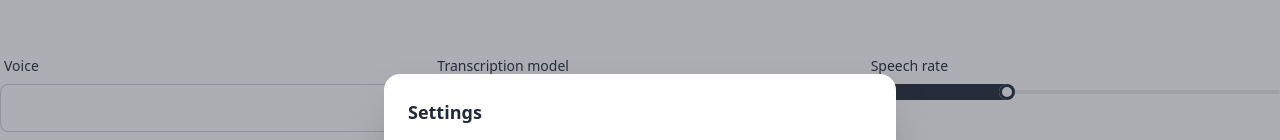
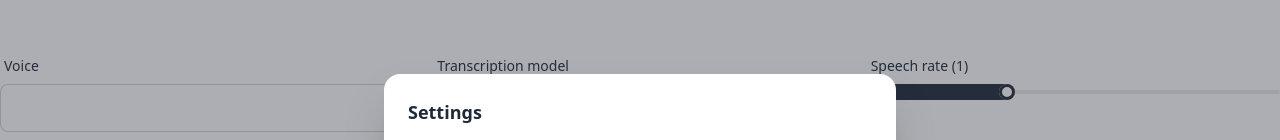
Before and after one commit to aduryagin/gpt, a React (Vite) app: page / in a window 1280 px wide. Shown: the part 182-322 px from the top of the page. Built offline with nearby package versions, Linux system fonts and the light colour scheme.

Commit message:
show speech rate in parenthesis

```diff
--- a/src/App.tsx
+++ b/src/App.tsx
@@ -359,7 +359,7 @@ function App() {
           </div>
           <div className="w-1/3">
             <label htmlFor="rate" className="label">
-              <span className="label-text">Speech rate</span>
+              <span className="label-text">Speech rate ({rate})</span>
             </label>
             <div style={{ height: 48 }} className="flex items-start">
               <input
```
